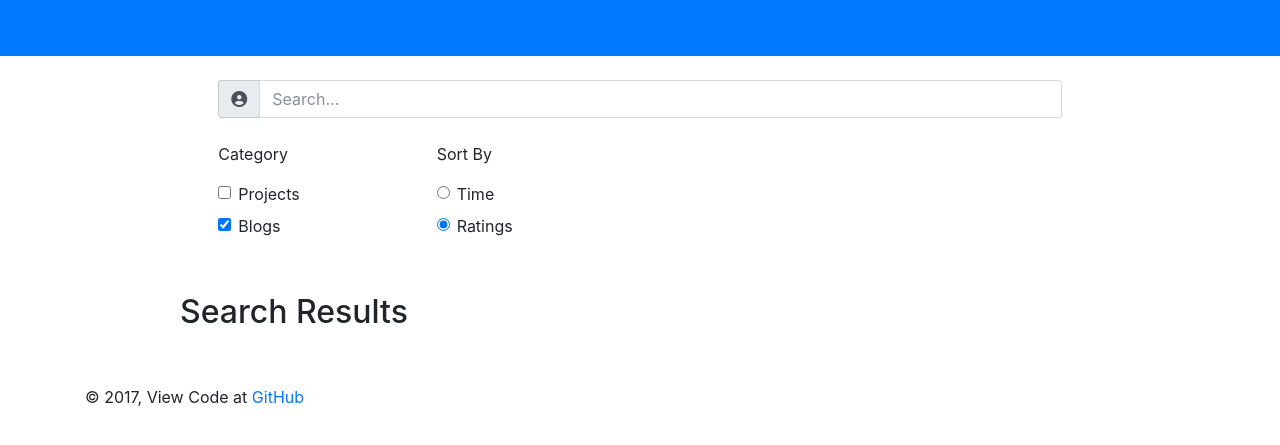
After one commit to rajanbajaj/APRL, a PHP site: page /php/search.php in a window 1280 px wide. The commit adds this page. Shown: the top 445 px of the page. Run offline with PHP 8.4, Linux system fonts and the light colour scheme; data that the repository does not hold is empty; some libraries are stand-ins or nearby versions.

Commit message:
Added Search Page

```diff
--- a/php/editprofile.php
+++ b/php/editprofile.php
@@ -38,7 +38,7 @@
 				or die('Unable to query1');
 			}
 
-		$query = "UPDATE userlogin SET name = '$name' WHERE username = '$username'";
+		$query = "UPDATE userlogin SET name = '$name'";
 		mysqli_query($dbc, $query)
 		or die('Unable to query');
 		if($image!=''){
--- a/php/profile-page.php
+++ b/php/profile-page.php
@@ -113,7 +113,7 @@
             <div class="container">
                 <div class="content-center">
                     <div class="photo-container">
-                        <img class="photo-container" src= <?php echo '"../assets/img/'.$image.'"'?> alt="">
+                        <img src= <?php echo '"../assets/img/'.$image.'"'?> alt="">
                     </div>
                     <h3 class="title"><?php echo $name?></h3>
                     <p class="category"><?php echo $credential?></p>
@@ -211,7 +211,7 @@
                     <div class="container">
                         <div class="content-center">
                             <div class="photo-container">
-                                <img class="photo-container" src= <?php echo '"../assets/img/'.$image.'"'?> alt="">
+                                <img src= <?php echo '"../assets/img/'.$image.'"'?> alt="">
                             </div>
                             <h3 class="title"><?php echo $name?></h3>
                             <p class="category"><?php echo $credential?></p>
--- /dev/null
+++ b/php/search.php
@@ -0,0 +1,396 @@
+<!DOCTYPE html>
+<html lang="en">
+
+
+<!-- Mirrored from demos.creative-tim.com/now-ui-kit-pro/index.html by HTTrack Website Copier/3.x [XR&CO'2014], Mon, 30 Oct 2017 16:36:29 GMT -->
+<head>
+    <meta charset="utf-8" />
+    <link rel="apple-touch-icon" sizes="76x76" href="../assets/img/apple-icon.png">
+    <link rel="icon" type="image/png" href="../assets/img/favicon.png">
+    <meta http-equiv="X-UA-Compatible" content="IE=edge,chrome=1" />
+    <title>Now UI Kit Pro by Creative Tim | Premium Bootstrap 4 UI Kit</title>
+    <meta content='width=device-width, initial-scale=1.0, maximum-scale=1.0, user-scalable=0, shrink-to-fit=no' name='viewport' />
+    <!--     Fonts and icons     -->
+    <link href="https://fonts.googleapis.com/css?family=Montserrat:400,700,200" rel="stylesheet" />
+    <link rel="stylesheet" href="https://maxcdn.bootstrapcdn.com/font-awesome/latest/css/font-awesome.min.css" />
+    <!-- CSS Files -->
+    <link href="../assets/css/bootstrap.min.css" rel="stylesheet" />
+    <link href="../assets/css/now-ui-kit.css" rel="stylesheet" />
+    <!-- CSS Just for demo purpose, don't include it in your project -->
+    <link href="../assets/css/demo.css" rel="stylesheet" />
+    <!-- Canonical SEO -->
+    <link rel="canonical" href="https://www.creative-tim.com/product/now-ui-kit-pro" />
+    <!--  Social tags      -->
+
+
+</head>
+
+<style type="text/css">
+
+html, body {
+    max-width: 100%;
+    overflow-x: hidden;
+}
+
+.spinner {
+
+    display: none;
+  width: 100px;
+  height: 100px;
+  background-color: #f96332;
+
+  margin: 120px auto;
+  -webkit-animation: sk-rotateplane 1.2s infinite ease-in-out;
+  animation: sk-rotateplane 1.2s infinite ease-in-out;
+}
+
+@-webkit-keyframes sk-rotateplane {
+  0% { -webkit-transform: perspective(120px) }
+  50% { -webkit-transform: perspective(120px) rotateY(180deg) }
+  100% { -webkit-transform: perspective(120px) rotateY(180deg)  rotateX(180deg) }
+}
+
+@keyframes sk-rotateplane {
+  0% {
+    transform: perspective(120px) rotateX(0deg) rotateY(0deg);
+    -webkit-transform: perspective(120px) rotateX(0deg) rotateY(0deg)
+  } 50% {
+    transform: perspective(120px) rotateX(-180.1deg) rotateY(0deg);
+    -webkit-transform: perspective(120px) rotateX(-180.1deg) rotateY(0deg)
+  } 100% {
+    transform: perspective(120px) rotateX(-180deg) rotateY(-179.9deg);
+    -webkit-transform: perspective(120px) rotateX(-180deg) rotateY(-179.9deg);
+  }
+}
+
+</style>
+
+<body class="index-page">
+    <nav class="navbar navbar-expand-lg bg-primary">
+        <div class="container">
+            <div class="navbar-translate">
+                <a class="navbar-brand" href="#pablo">Primary color</a>
+                <button class="navbar-toggler" type="button" data-toggle="collapse" data-target="#example-navbar-primary" aria-controls="navbarSupportedContent" aria-expanded="false" aria-label="Toggle navigation">
+                    <span class="navbar-toggler-bar bar1"></span>
+                    <span class="navbar-toggler-bar bar2"></span>
+                    <span class="navbar-toggler-bar bar3"></span>
+                </button>
+            </div>
+            <div class="collapse navbar-collapse" id="example-navbar-primary">
+
+            </div>
+        </div>
+    </nav>
+
+    <br>
+
+    <div class="row">
+        <div class="col-md-8 ml-auto mr-auto">
+            <div class="media media-post">
+                <div class="media-body">
+                    <form action="" id="search_form" method="post">
+                    <div id = "search" class="input-group">
+
+                            <span class="input-group-addon">
+                                <i class="fa fa-user-circle"></i>
+                            </span>
+
+                            <input type="text" name="search" id = "search_field" class="form-control" text-align = "center" placeholder="Search...">
+
+                    </div>
+                    </form>
+                </div>
+            </div>
+        </div>
+
+
+    </div>
+
+    <div class="row">
+        <div class="col-md-8 ml-auto mr-auto">
+            <div class="media media-post">
+                <div class="media-body">
+                	<br>
+                    <div class="row" id="checkRadios">
+                        <div class="col-sm-6 col-lg-3">
+                            <p class="category">Category</p>
+                            <div class="form-check">
+                                <label class="form-check-label">
+                                    <input class="form-check-input" type="checkbox">
+                                    <span class="form-check-sign"></span>
+                                    Projects
+                                </label>
+                            </div>
+                            <div class="form-check">
+                                <label class="form-check-label">
+                                    <input class="form-check-input" type="checkbox" checked>
+                                    <span class="form-check-sign"></span>
+                                    Blogs
+                                </label>
+                            </div>
+
+                        </div>
+                        <div class="col-sm-6 col-lg-3">
+                            <p class="category">Sort By</p>
+                            <div class="form-check form-check-radio">
+                                <label class="form-check-label">
+                                    <input class="form-check-input" type="radio" name="exampleRadios" id="exampleRadios1" value="option1">
+                                    <span class="form-check-sign"></span>
+                                    Time
+                                </label>
+                            </div>
+                            <div class="form-check form-check-radio">
+                                <label class="form-check-label">
+                                    <input class="form-check-input" type="radio" name="exampleRadios" id="exampleRadios1" value="option2" checked>
+                                    <span class="form-check-sign"></span>
+                                    Ratings
+                                </label>
+                            </div>
+
+                        </div>
+
+
+
+
+                    </div>
+
+                </div>
+            </div>
+        </div>
+
+
+    </div>
+
+
+
+    <div class="main"></div>
+
+
+
+    	<div class="blogs-5" >
+                <div class="container">
+                    <div class="row">
+
+
+                        <div class="col-md-10 ml-auto mr-auto">
+                            <br>
+                            <br>
+                        	<h2 class="title" text-align = "center">Search Results</h2>
+
+                        	<br>
+                        	<br>
+
+                            <div class="row" id="result_display">
+
+
+
+                               <!--  <div class="col-md-4">
+                                    <div class="card card-blog">
+                                        <div class="card-image">
+                                            <a href="#pablo">
+                                                <img class="img rounded" src="../assets/img/card-blog2.jpg">
+                                            </a>
+                                        </div>
+                                        <div class="card-body">
+                                            <h6 class="category text-primary">Features</h6>
+                                            <h5 class="card-title">
+                                                That’s One Way To Ditch Your Passenger
+                                            </h5>
+                                            <p class="card-description">
+                                                As near as we can tell, this guy must have thought he was going over backwards and tapped the rear...
+                                            </p>
+                                            <div class="card-footer">
+                                                <div class="author">
+                                                    <img src="../assets/img/julie.jpg" alt="..." class="avatar img-raised">
+                                                    <span>Mike John</span>
+                                                </div>
+                                                <div class="stats stats-right">
+                                                    <i class="now-ui-icons tech_watch-time"></i> 5 min read
+                                                </div>
+                                            </div>
+                                        </div>
+                                    </div>
+                                </div>
+                                <div class="col-md-4">
+                                    <div class="card card-blog">
+                                        <div class="card-image">
+                                            <a href="#pablo">
+                                                <img class="img rounded" src="../assets/img/card-blog3.jpg">
+                                            </a>
+                                        </div>
+                                        <div class="card-body">
+                                            <h6 class="category text-danger">Animals</h6>
+                                            <h5 class="card-title">
+                                                Shark Week: How to Watch It Like a Scientist
+                                            </h5>
+                                            <p class="card-description">
+                                                Just when you thought it was safe to turn on your television, the Discovery Channel's "Shark Week"...
+                                            </p>
+                                            <div class="card-footer">
+                                                <div class="author">
+                                                    <img src="../assets/img/julie.jpg" alt="..." class="avatar img-raised">
+                                                    <span>Mike John</span>
+                                                </div>
+                                                <div class="stats stats-right">
+                                                    <i class="now-ui-icons tech_watch-time"></i> 5 min read
+                                                </div>
+                                            </div>
+                                        </div>
+                                    </div>
+                                </div>
+                                <div class="col-md-4">
+                                    <div class="card card-blog">
+                                        <div class="card-image">
+                                            <a href="#pablo">
+                                                <img class="img rounded" src="../assets/img/bg26.jpg">
+                                            </a>
+                                        </div>
+                                        <div class="card-body">
+                                            <h6 class="category text-primary">Cars</h6>
+                                            <h5 class="card-title">
+                                                Who's Afraid of the Self-Driving Car?
+                                            </h5>
+                                            <p class="card-description">
+                                                It's been 60 years since the cover of Popular Mechanics magazine gave us the promise of flying cars...
+                                            </p>
+                                            <div class="card-footer">
+                                                <div class="author">
+                                                    <img src="../assets/img/olivia.jpg" alt="..." class="avatar img-raised">
+                                                    <span>Johanna Zmud</span>
+                                                </div>
+                                                <div class="stats stats-right">
+                                                    <i class="now-ui-icons ui-2_favourite-28"></i> 2.4K
+                                                </div>
+                                            </div>
+                                        </div>
+                                    </div>
+                                </div>
+                            -->
+                            </div>
+                        </div>
+                    </div>
+                </div>
+            </div>
+
+
+
+    <div class="wrapper">
+    <footer class="footer footer-default">
+        <div class="container">
+
+            <div class="copyright">
+                &copy;
+                <script>
+                    document.write(new Date().getFullYear())
+                </script>, View Code at
+                <a href="http://www.github.com/SerChirag/APRL" target="_blank">GitHub</a>
+            </div>
+        </div>
+    </footer>
+</div>
+
+</body>
+
+<!--   Core JS Files   -->
+
+
+<script src="../assets/js/core/jquery.3.2.1.min.js" type="text/javascript"></script>
+<script src="../assets/js/core/popper.min.js" type="text/javascript"></script>
+<script src="../assets/js/core/bootstrap.min.js" type="text/javascript"></script>
+<script src="../assets/js/plugins/moment.min.js"></script>
+<!--  Plugin for Switches, full documentation here: http://www.jque.re/plugins/version3/bootstrap.switch/ -->
+<script src="../assets/js/plugins/bootstrap-switch.js"></script>
+<!--	Plugin for Tags, full documentation here: https://github.com/bootstrap-tagsinput/bootstrap-tagsinputs  -->
+<script src="../assets/js/plugins/bootstrap-tagsinput.js"></script>
+<!--	Plugin for Select, full documentation here: http://silviomoreto.github.io/bootstrap-select -->
+<script src="../assets/js/plugins/bootstrap-selectpicker.js" type="text/javascript"></script>
+<!--  Google Maps Plugin    -->
+<script type="text/javascript" src="https://maps.googleapis.com/maps/api/js?key=AIzaSyDGat1sgDZ-3y6fFe6HD7QUziVC6jlJNog"></script>
+<!--	Plugin for Fileupload, full documentation here: http://www.jasny.net/bootstrap/javascript/#fileinput -->
+<script src="../assets/js/plugins/jasny-bootstrap.min.js"></script>
+<!--  Plugin for the Sliders, full documentation here: http://refreshless.com/nouislider/ -->
+<script src="../assets/js/plugins/nouislider.min.js" type="text/javascript"></script>
+<!--  Plugin for the DatePicker, full documentation here: https://github.com/uxsolutions/bootstrap-datepicker -->
+<script src="../assets/js/plugins/bootstrap-datetimepicker.min.js" type="text/javascript"></script>
+<!-- Plugins for Presentation Page -->
+<!-- Sharrre Library -->
+
+<!-- Control Center for Now Ui Kit: parallax effects, scripts for the example pages etc -->
+<script src="../assets/js/now-ui-kit.js" type="text/javascript"></script>
+
+<script type="text/javascript">
+
+
+    function initialize(event) {
+
+       $.ajax({
+           type: "POST",
+           url: "search_init.php",
+           success: function(data) {
+                if(data.length == 1) {
+                    return;
+                }
+                $("#result_display").html(data);
+           }
+      });
+
+       return false;
+    }
+
+    function search(event) {
+       var search_name=$('#search_field').val();
+       $.ajax({
+           type: "POST",
+           url: "search_algo_title.php",
+           data: "value="+search_name,
+           beforeSend: function() {
+              //$("#spinner_loader").show();
+           },
+           success: function(data) {
+                if(data.length == 1) {
+                    return;
+                }
+                $("#result_display").html(data);
+           }
+      });
+
+       $.ajax({
+           type: "POST",
+           url: "search_algo_offeredby.php",
+           data: "value="+search_name,
+           beforeSend: function() {
+
+           },
+           success: function(data) {
+                if(data.length == 1) {
+                    return;
+                }
+                $("#result_display").html(data);
+           }
+      });
+
+       return false;
+    }
+
+
+
+    $(document).ready(function() {
+
+        initialize();
+
+        $('#search_field').keyup(function(e) {
+            clearTimeout($.data(this, 'timer'));
+            $(this).data('timer', setTimeout(search, 500));
+        });
+
+       $("#search_form").submit(function( event ) {
+            event.preventDefault();
+            search();
+        });
+    });
+
+</script>
+
+
+<!-- Mirrored from demos.creative-tim.com/now-ui-kit-pro/index.html by HTTrack Website Copier/3.x [XR&CO'2014], Mon, 30 Oct 2017 16:46:49 GMT -->
+</html>
--- /dev/null
+++ b/php/search_init.php
@@ -0,0 +1,47 @@
+<?php
+
+    define("DB_MSG_ERROR", 'Could not connect!<br />Please contact the site\'s administrator.');
+    $conn = mysql_connect("localhost", "root", NULL) or die(DB_MSG_ERROR);
+    $db = mysql_select_db('aprl') or die(DB_MSG_ERROR);
+    $query = mysql_query("
+        SELECT *
+        FROM project
+        ORDER BY date DESC
+        LIMIT 5
+    ");
+
+    while ($data = mysql_fetch_array($query)) {
+      echo '<div class="col-md-4">
+                <div class="card card-blog">
+                    <div class="card-image">
+                        <a href="#pablo">
+                            <img class="img rounded" src="../assets/img/card-blog2.jpg">
+                        </a>
+                    </div>
+                    <div class="card-body">
+                        <h6 class="category text-primary">Features</h6>
+                        <h5 class="card-title">';
+        echo $data["title"];
+        echo '</h5>
+                <p class="card-description">';
+
+        echo $data["description"];;
+
+        echo '</p>
+                <div class="card-footer">
+                    <div class="author">
+                        <img src="../assets/img/julie.jpg" alt="..." class="avatar img-raised">
+                        <span>';
+        echo $data["offeredby"];
+        echo '</span>
+                    </div>
+                    <div class="stats stats-right">
+                        <i class="now-ui-icons tech_watch-time"></i> 5 min read
+                    </div>
+                </div>
+            </div>
+            </div>
+        </div>';
+    }
+
+?>
```
Also changed, not shown: php/login-page.php (+7 -7 lines), php/search_algo_offeredby.php (added, +46 -0 lines), php/search_algo_title.php (added, +46 -0 lines), php/signup.php (+10 -7 lines).
